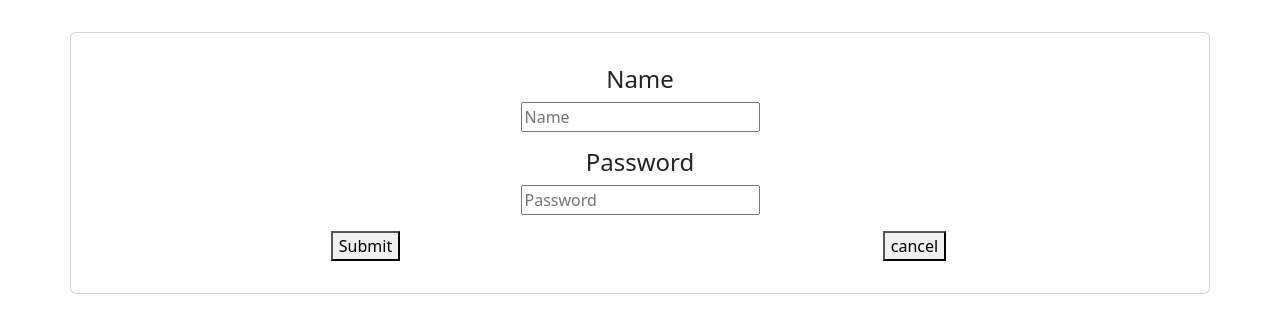
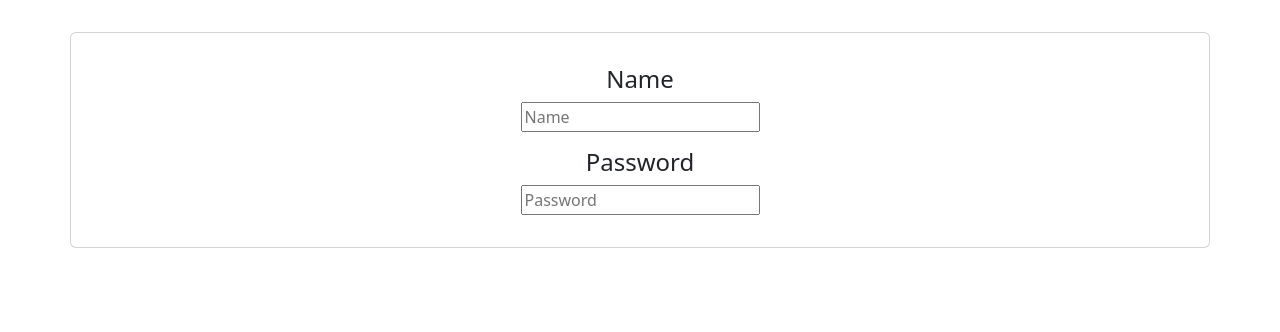
Before and after one commit to mayanjer/inventory_react, a React (Vite) app: page / in a window 1280 px wide. Shown: the top 332 px of the page. Built offline with nearby package versions, Linux system fonts and the light colour scheme.

Commit message:
Added a button component

```diff
--- /dev/null
+++ b/src/components/Button.jsx
@@ -0,0 +1,3 @@
+function Button() {
+
+}
--- a/src/components/Form.jsx
+++ b/src/components/Form.jsx
@@ -1,6 +1,10 @@
 import { Col, Row } from "react-bootstrap";
 
+
 function Form() {
+    function inputHandler(event) {
+        console.log(event.target.value)
+    }
   return (
     <form action="">
       <div className="card container">
@@ -8,23 +12,13 @@ function Form() {
           <Col>
             <h4>Name</h4>
             <div>
-              <input type="text" placeholder="Name" />
+                          <input type="text" placeholder="Name" onChange={ inputHandler} />
             </div>
             <h4 className="mt-3">Password</h4>
 
             <div>
-              <input type="text" placeholder="Password" />
+                          <input type="text" placeholder="Password" onChange={ inputHandler} />
             </div>
-          </Col>
-        </Row>
-        <Row>
-          <Col>
-            <button type="submit" className="mt-3">
-              Submit
-            </button>
-          </Col>
-          <Col>
-            <button className="mt-3 "> cancel</button>
           </Col>
         </Row>
       </div>
```
